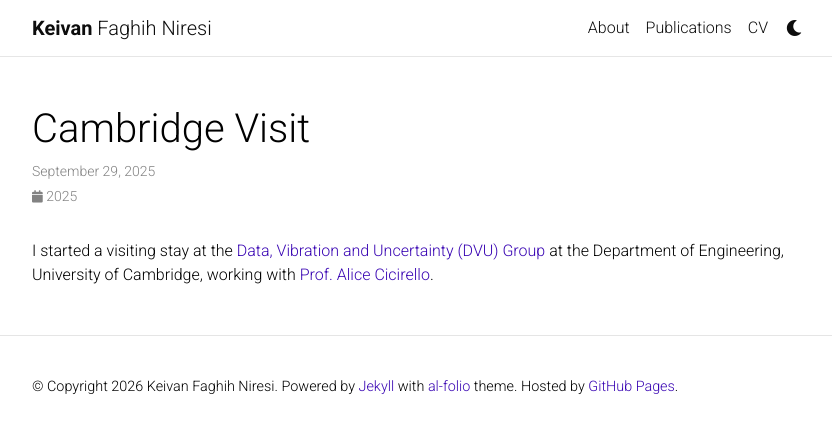
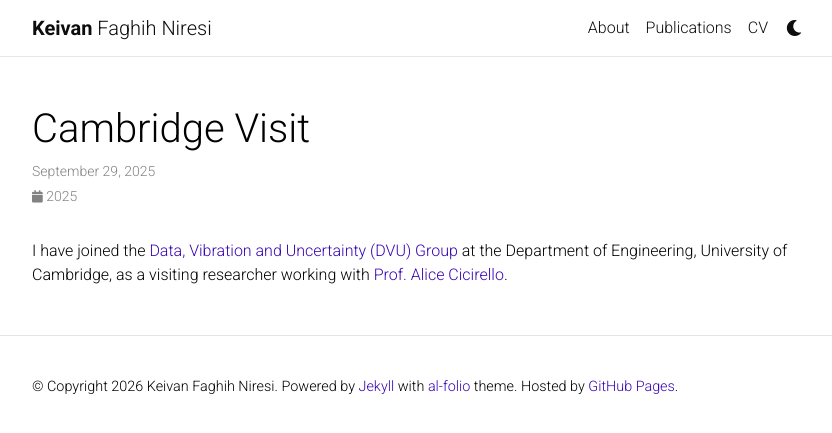
Before and after one commit to Keiv4n/keiv4n.github.io, a Jekyll site: the page built from _news/2025-09-29-cambridge-visit.md, in a window 1280 px wide. Shown: the top 433 px of the page, without its empty margins (223-1055 px from the left). Built offline with Jekyll 4.4.1, drawn with Linux system fonts in a browser that asks for light colours; comment, search, counter and statistics services are not loaded; a style sheet for code colours, icons or effects is not loaded.

Commit message:
Update 2025-09-29-cambridge-visit.md

```diff
--- a/_news/2025-09-29-cambridge-visit.md
+++ b/_news/2025-09-29-cambridge-visit.md
@@ -5,4 +5,4 @@ inline: true
 related_posts: false
 ---
 
-I started a visiting stay at the [Data, Vibration and Uncertainty (DVU) Group](https://sites.google.com/view/dvugroup/home) at the Department of Engineering, University of Cambridge, working with [Prof. Alice Cicirello](https://www.eng.cam.ac.uk/profiles/ac685).
+I have joined the [Data, Vibration and Uncertainty (DVU) Group](https://sites.google.com/view/dvugroup/home) at the Department of Engineering, University of Cambridge, as a visiting researcher working with [Prof. Alice Cicirello](https://www.eng.cam.ac.uk/profiles/ac685).
```
